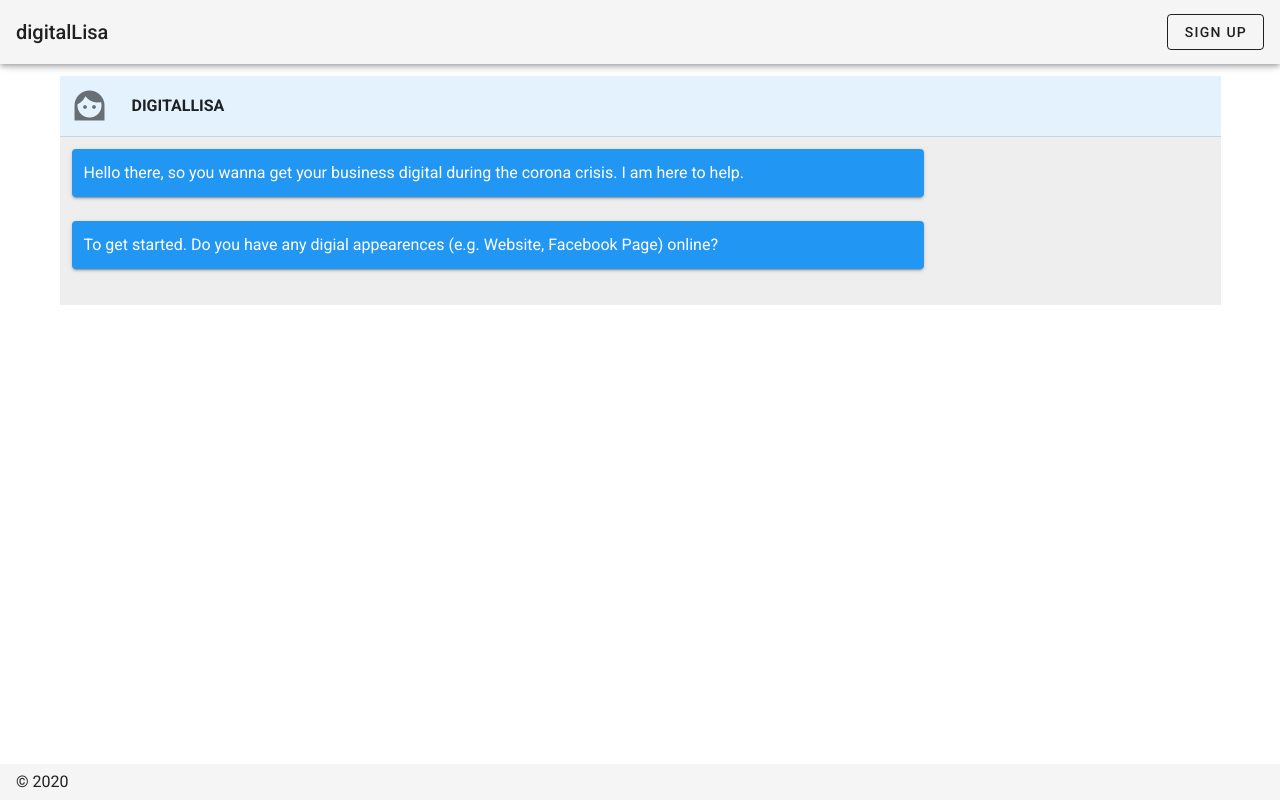
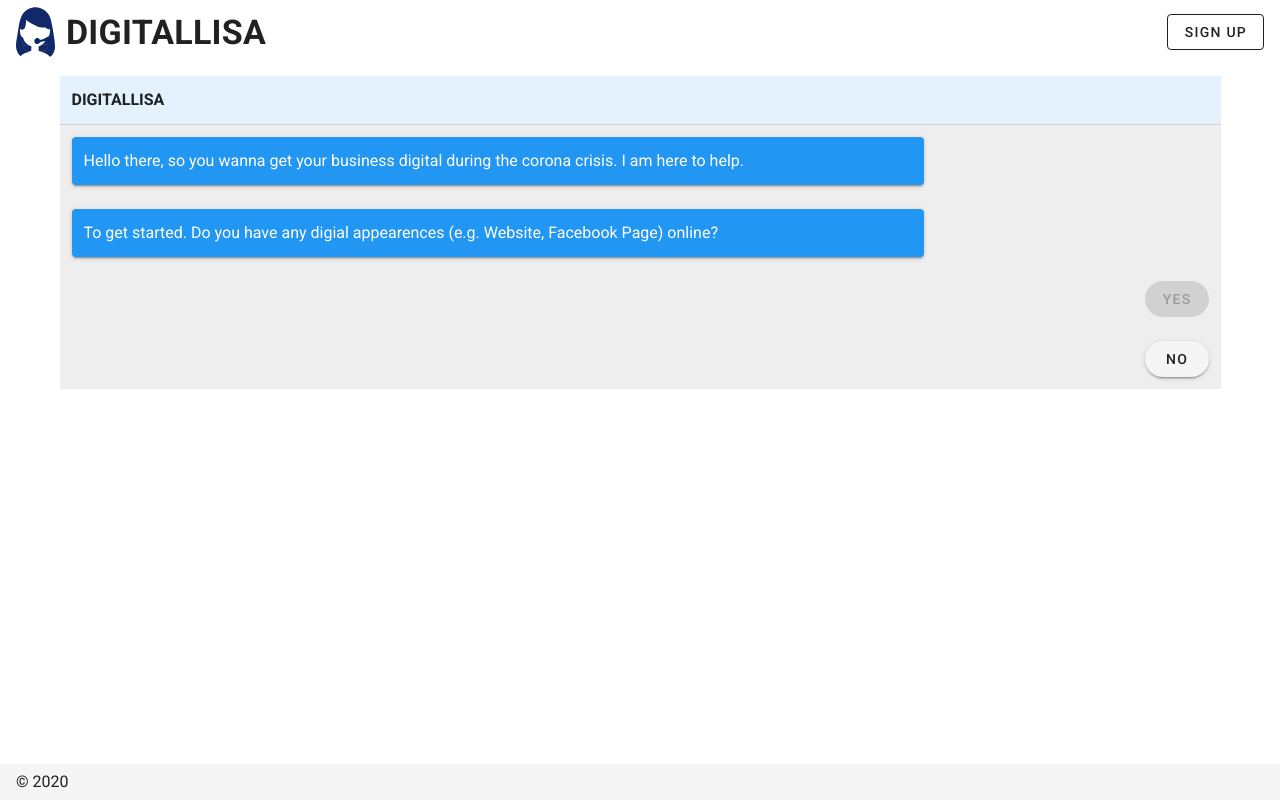
Before and after one commit to digitallisa/digitallisa, a Nuxt app: page /chatBot in a window 1280 px wide. Built offline with nearby package versions, Linux system fonts and the light colour scheme.

Commit message:
First layout, scripted chatbot working

```diff
--- a/components/chatBot/chatBody.vue
+++ b/components/chatBot/chatBody.vue
@@ -7,11 +7,24 @@
             <chat-request :question="request.question" />
           </v-col>
         </v-row>
-        <v-row>
+        <v-row justify="end">
           <v-col
             v-for="(answer, answerIndex) in request.answers"
             :key="answerIndex"
-          ></v-col>
+            cols="12"
+          >
+            <v-row justify="end">
+              <v-col cols="auto">
+                <v-btn
+                  rounded
+                  :disabled="!answer.clickable"
+                  @click="nextQuestion"
+                >
+                  {{ answer.text }}
+                </v-btn>
+              </v-col>
+            </v-row>
+          </v-col>
         </v-row>
       </v-col>
     </v-row>
@@ -38,15 +51,32 @@ export default {
           answers: [
             {
               text: 'Yes',
-              clickable: true
+              clickable: false
             },
             {
               text: 'No',
-              clickable: false
+              clickable: true
             }
           ]
         }
       ]
+    }
+  },
+  methods: {
+    nextQuestion() {
+      this.chatRequests.push({
+        question: 'Do you want to know more about digital services?',
+        answers: [
+          {
+            text: 'Yes',
+            clickable: true
+          },
+          {
+            text: 'No',
+            clickable: true
+          }
+        ]
+      })
     }
   }
 }
--- a/components/chatBot/chatHeader.vue
+++ b/components/chatBot/chatHeader.vue
@@ -2,9 +2,6 @@
   <v-sheet color="blue lighten-5">
     <v-container>
       <v-row align="center">
-        <v-col cols="auto">
-          <v-icon large>mdi-face-woman</v-icon>
-        </v-col>
         <v-col cols="auto">
           <div class="font-weight-bold">
             DIGITALLISA
--- a/layouts/default.vue
+++ b/layouts/default.vue
@@ -1,7 +1,15 @@
 <template>
   <v-app>
-    <v-app-bar :clipped-left="clipped" fixed app>
-      <v-toolbar-title class="font-weight-medium" v-text="title" />
+    <v-app-bar :clipped-left="clipped" flat color="white" fixed app>
+      <nuxt-link style="width:50px" to="/">
+        <v-img
+          :src="require('~/assets/digitalLisaBlank.svg')"
+          contain
+          height="50"
+          position="start start"
+        ></v-img>
+      </nuxt-link>
+      <div class="display-1 text-uppercase font-weight-bold">DIGITALLISA</div>
       <v-spacer></v-spacer>
       <v-btn outlined>
         Sign Up
```
Also changed, not shown: components/chatBot/chatBody/chatResponse.vue (+10 -5 lines), assets/README.md (deleted), assets/digitalLisaBlank.svg (added).
